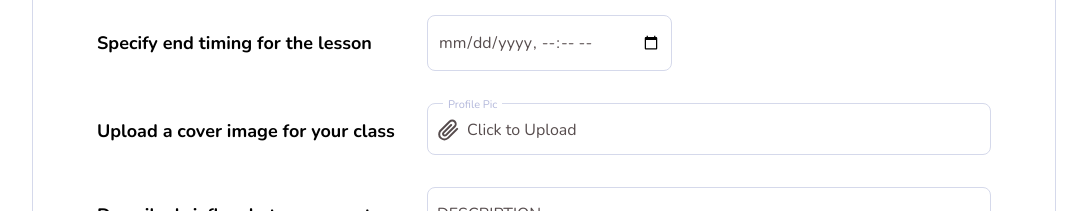
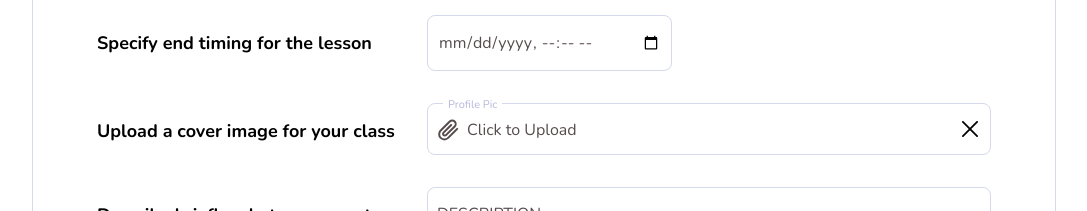
Before and after one commit to Garvit1809/teachnlearn, a React (Vite) app in the folder client/: page /create-teach-request in a window 1280 px wide. Shown: the part 1140-1351 px from the top of the page, without its empty margins (96-1183 px from the left). Built offline with nearby package versions, Linux system fonts and the light colour scheme.

Commit message:
fixing upload photo input

```diff
--- a/client/src/components/authentication-comp/useMultiStepForm.ts
+++ b/client/src/components/authentication-comp/useMultiStepForm.ts
@@ -1,9 +1,11 @@
 import { ReactElement, useState } from "react";
+import { topNavigator } from "../../utils/helperFunctions";
 
 export function useMultiStepForm(steps: ReactElement[]) {
   const [currentStepIndex, setCurrentStepIndex] = useState(0);
 
   function next() {
+    topNavigator();
     setCurrentStepIndex((index) => {
       if (index >= steps.length - 1) {
         return index;
@@ -13,6 +15,7 @@ export function useMultiStepForm(steps: ReactElement[]) {
   }
 
   function back() {
+    topNavigator();
     setCurrentStepIndex((index) => {
       if (index <= 0) {
         return index;
--- a/client/src/components/general-components/input/uploadImage.tsx
+++ b/client/src/components/general-components/input/uploadImage.tsx
@@ -1,6 +1,6 @@
 import React, { useEffect, useRef, useState } from "react";
 import styled from "styled-components";
-import { UploadIcon } from "../svg";
+import { CrossIcon, UploadIcon } from "../svg";
 
 const Section = styled.div`
   position: relative;
@@ -15,13 +15,24 @@ const Section = styled.div`
   color: #000000;
   outline: none;
   z-index: 1;
+
+  input {
+    position: absolute;
+    top: 0;
+    left: 0;
+    z-index: 2;
+    opacity: 0;
+    /* cursor: pointer; */
+    font-size: 24px;
+    height: 100%;
+  }
 `;
 
 const Input = styled.input`
   position: absolute;
   top: 0;
   left: 0;
-  z-index: 1000;
+  z-index: 2;
   opacity: 0;
   /* cursor: pointer; */
   font-size: 24px;
@@ -60,6 +71,21 @@ const InputPlaceholder = styled.div`
   gap: 8px;
 `;
 
+const CrossContainer = styled.div`
+  /* border: 1px solid red; */
+  position: absolute;
+  right: 10px;
+  top: 50%;
+  transform: translateY(-50%);
+  display: flex;
+  z-index: 3;
+  cursor: pointer;
+  svg {
+    width: 20px;
+    height: 16px;
+  }
+`;
+
 interface uploadImageProps {
   updateFields: any;
 }
@@ -79,6 +105,8 @@ const UploadImage = ({ updateFields }: uploadImageProps) => {
         setFileName(name);
       }
     }
+    console.log(pics[0]);
+
     const pic = pics[0];
     if (pic.type === "image/jpeg" || pic.type === "image/png") {
       const data = new FormData();
@@ -103,14 +131,22 @@ const UploadImage = ({ updateFields }: uploadImageProps) => {
     }
   };
 
+  const imageRemoveHandler = () => {
+    updateFields({ photo: "" });
+    setFileName("");
+  };
+
   return (
     <Section>
-      <Input
+      <input
         type="file"
         accept="image/*"
         ref={inputRef}
         onChange={(e) => postImage(e.target.files)}
       />
+      <CrossContainer onClick={imageRemoveHandler}>
+        <CrossIcon />
+      </CrossContainer>
       <Label>Profile Pic</Label>
       <InputPlaceholder>
         {fileName ? (
```
